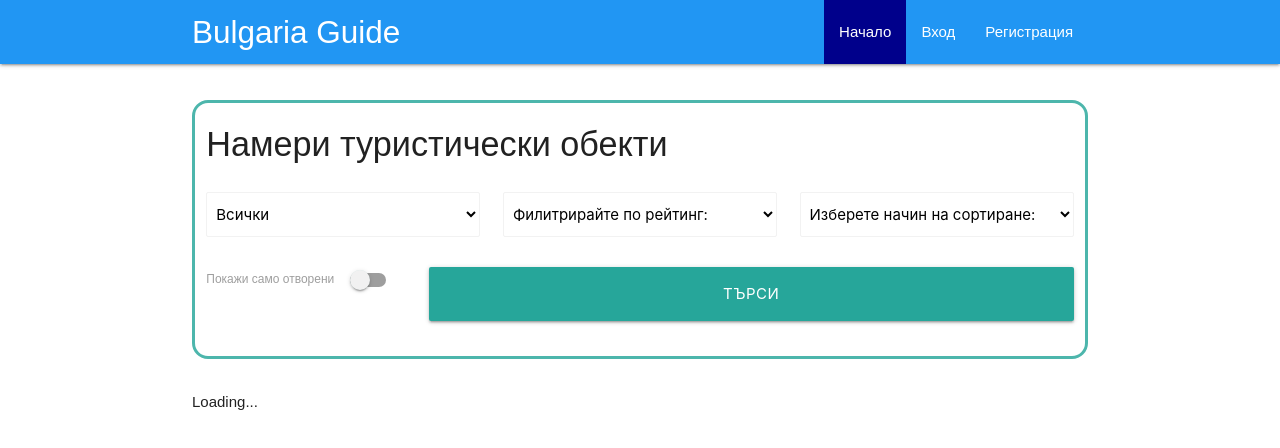
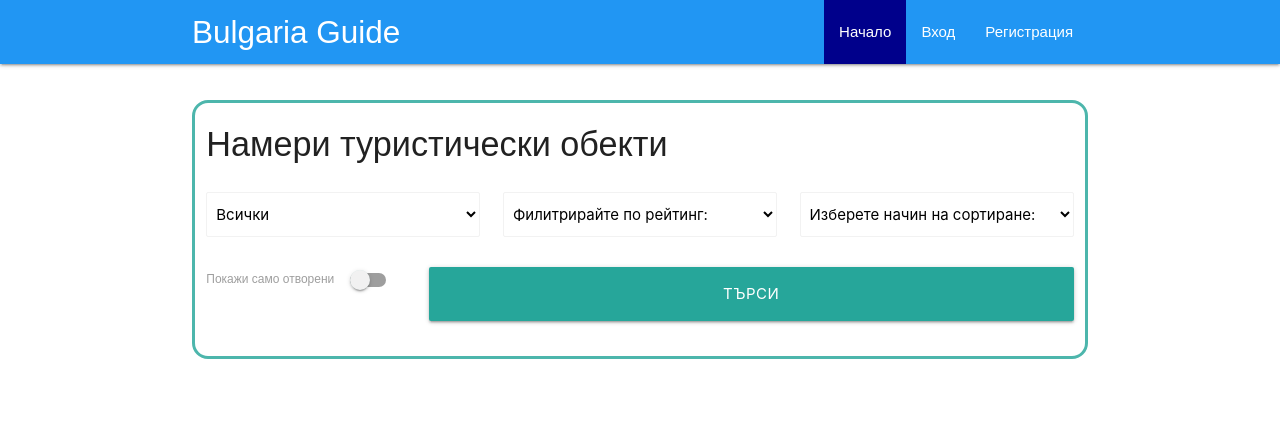
Before and after one commit to Bulgaria-Guide/bulgaria-guide, a React (Create React App) app in the folder web-app/: page /home in a window 1280 px wide. Shown: the top 448 px of the page. Built offline with nearby package versions, Linux system fonts and the light colour scheme.

Commit message:
Set no results message

```diff
--- a/web-app/src/Components/Home/index.js
+++ b/web-app/src/Components/Home/index.js
@@ -5,7 +5,7 @@ import SightsList from 'Components/Sights/List';
 import APIClient from 'ApiClient';
 
 const Home = () => {
-  const [sights, setSights] = useState([]);
+  const [sights, setSights] = useState();
 
   const onSubmit = useCallback(data => {
     APIClient.getSightsBy(data)
@@ -20,7 +20,7 @@ const Home = () => {
   return (
     <ContainerLayout>
       <SearchBar onSubmit={onSubmit} />
-      <SightsList sights={sights} />
+      {sights && <SightsList sights={sights} />}
     </ContainerLayout>
   );
 };
--- a/web-app/src/Components/Sights/Details/index.js
+++ b/web-app/src/Components/Sights/Details/index.js
@@ -3,15 +3,19 @@ import Comments from './Comments';
 import ContainerLayout from '../../UI/ContainerLayout';
 import SightInfo from './Info';
 import APIClient from 'ApiClient';
+import { Redirect } from 'react-router-dom';
 
 const SightDetails = props => {
-
   const [sight, setSight] = useState();
+  const [shouldRedirect, setShouldRedirect] = useState();
 
   useEffect(() => {
     const fetchSight = () => APIClient.getSightDetails(props.match.params.id)
       .then(res => {
         console.log(res);
+        if (!res.id) {
+          setShouldRedirect(true);
+        }
         setSight(res);
       })
       .catch(err => console.error(err));
@@ -23,6 +27,7 @@ const SightDetails = props => {
     <ContainerLayout header={sight.name}>
       <SightInfo sight={sight} />
       <Comments sightId={sight.id} />
+      {shouldRedirect && <Redirect to="/home" />}
     </ContainerLayout>
   ) : null;
 };
--- a/web-app/src/Components/Sights/List/index.js
+++ b/web-app/src/Components/Sights/List/index.js
@@ -22,7 +22,7 @@ function SightsList({ sights, pending = false, updateSightsList }) {
   return (
     <View>
       {sights.length === 0
-        ? <div>Loading...</div>
+        ? <div>Не бяха намерени резултати</div>
         : sightsList}
     </View>
   );
```
